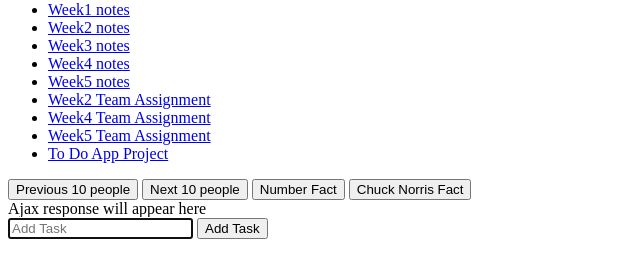
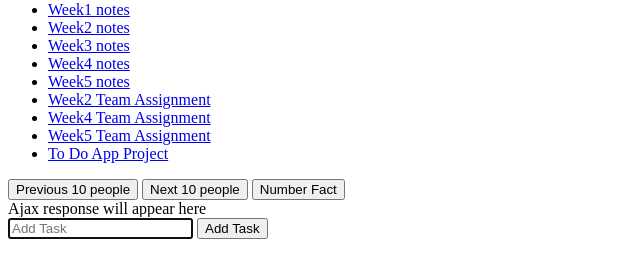
Before and after one commit to rachelblock2/WDD330, a plain HTML site: page week7/index.html in a window 1280 px wide. Shown: the part 79-356 px from the top of the page, without its empty margins (0-640 px from the left). Drawn offline with Linux system fonts and the light colour scheme; no server answers.

Commit message:
Removed button that had no purpose

```diff
--- a/week7/index.html
+++ b/week7/index.html
@@ -19,7 +19,6 @@
         <button id="next">Next 10 people</button>
 
         <button id='number'>Number Fact</button>
-        <button id='chuck'>Chuck Norris Fact</button>
         <div id='output'>
             Ajax response will appear here
         </div>
```
